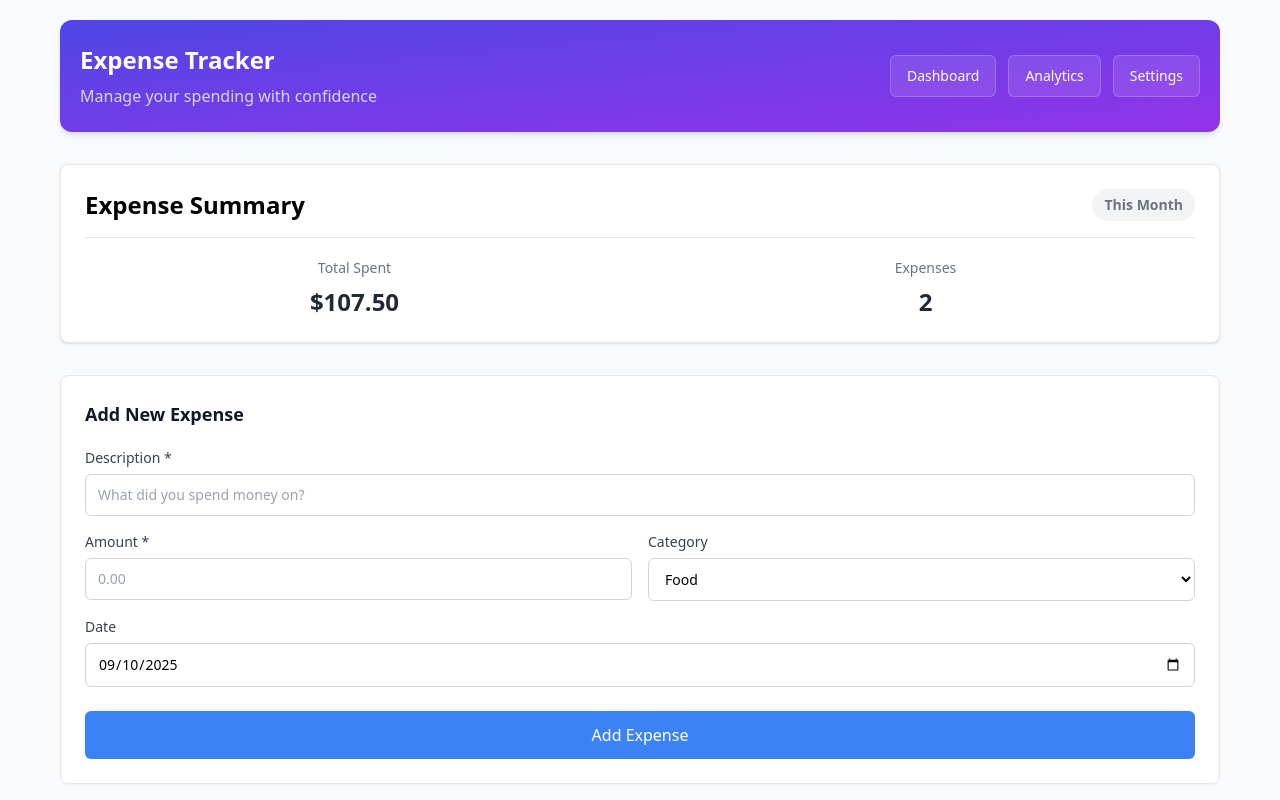
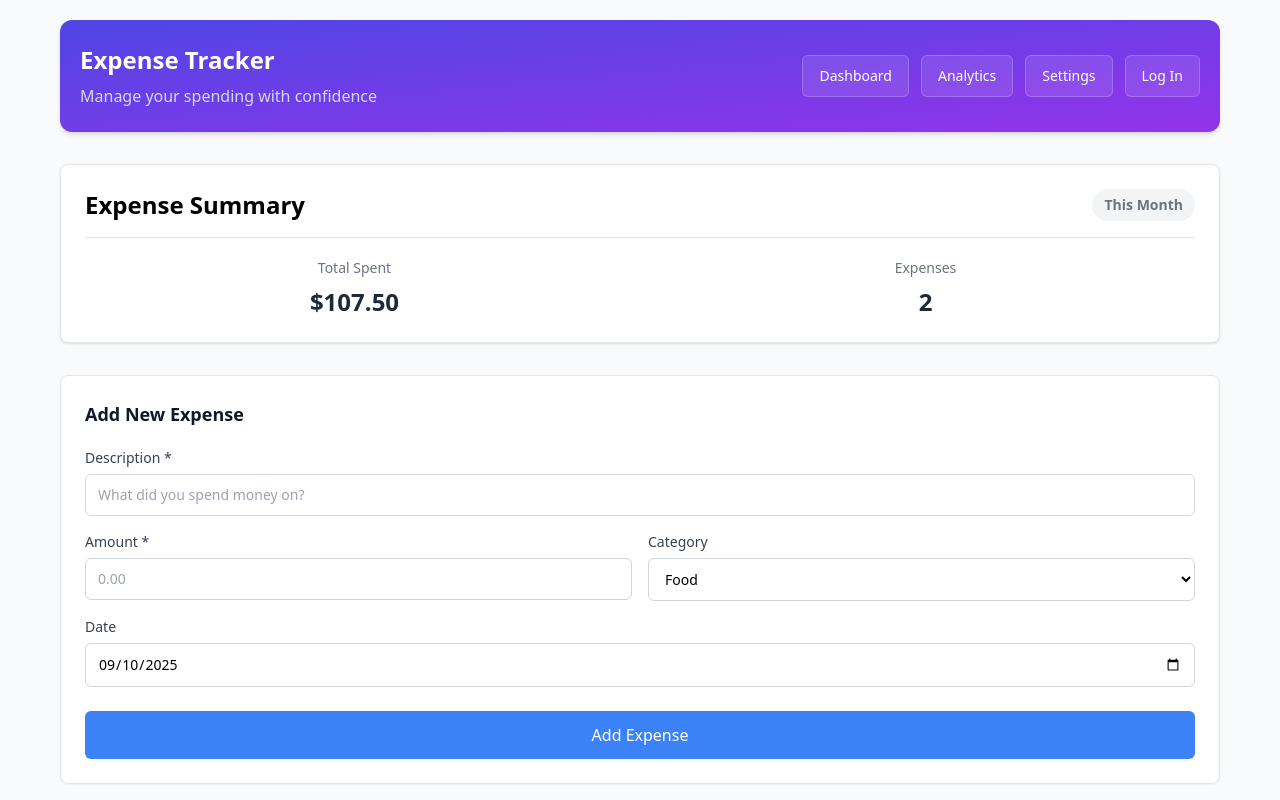
Before and after one commit to asiu3209/Expense-Tracker, a React (Vite) app: page / in a window 1280 px wide. Shown: the top 800 px of the page. Built offline with nearby package versions, Linux system fonts and the light colour scheme.

Commit message:
Added a log in button. Looks weird and may be changed later or just removed and put a login feature inside settings page instead.

```diff
--- a/src/components/Header/Header.tsx
+++ b/src/components/Header/Header.tsx
@@ -59,6 +59,15 @@ const Header: React.FC<HeaderProps> = ({ title, subtitle }) => {
         >
           Settings
         </button>
+        <button
+          className="
+            bg-white/10 border border-white/20 text-white
+            px-4 py-2.5 rounded-md text-sm font-medium cursor-pointer
+            transition-all duration-200
+            hover:bg-white/20 hover:-translate-y-0.5"
+        >
+          Log In
+        </button>
       </nav>
     </header>
   );
```
